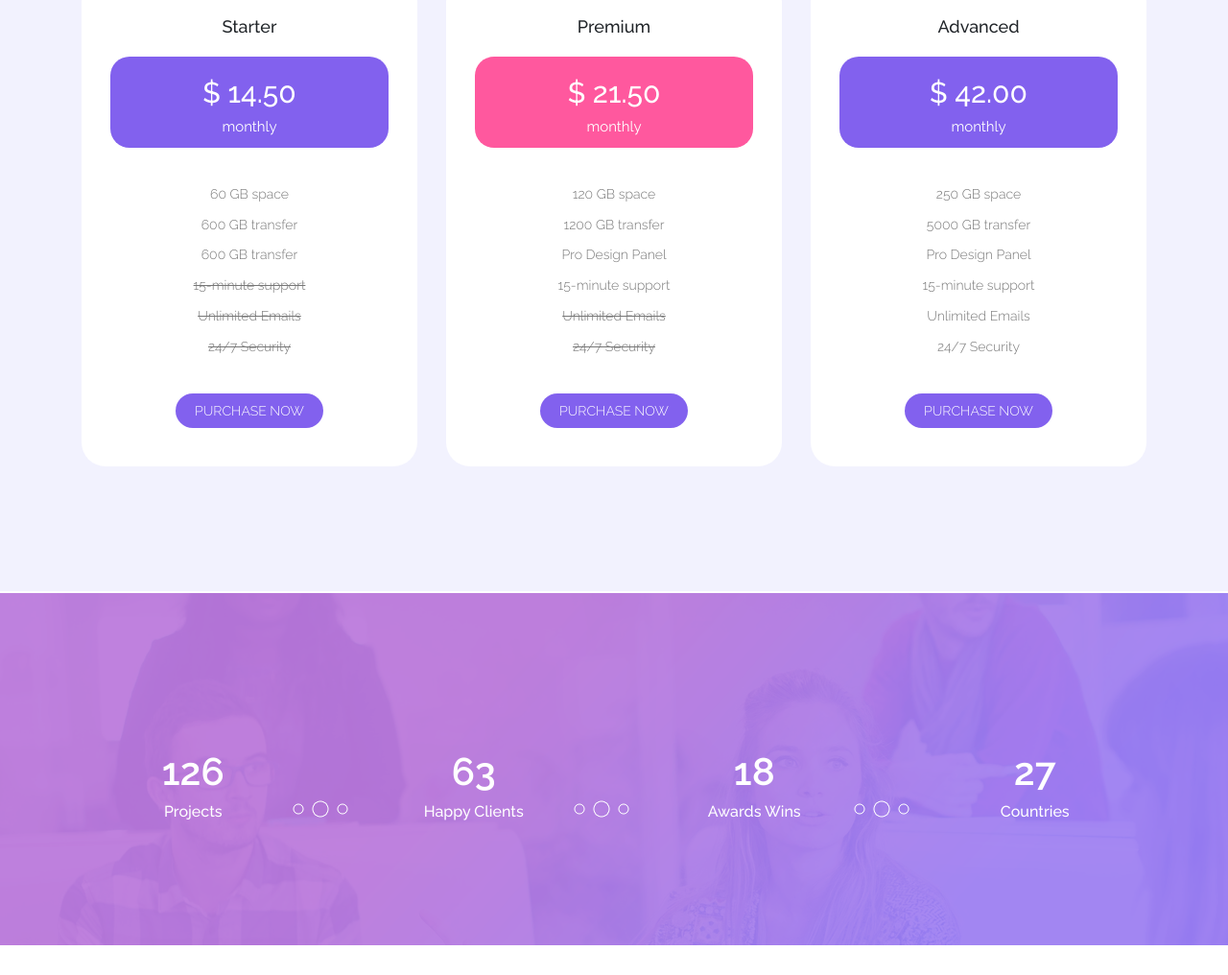
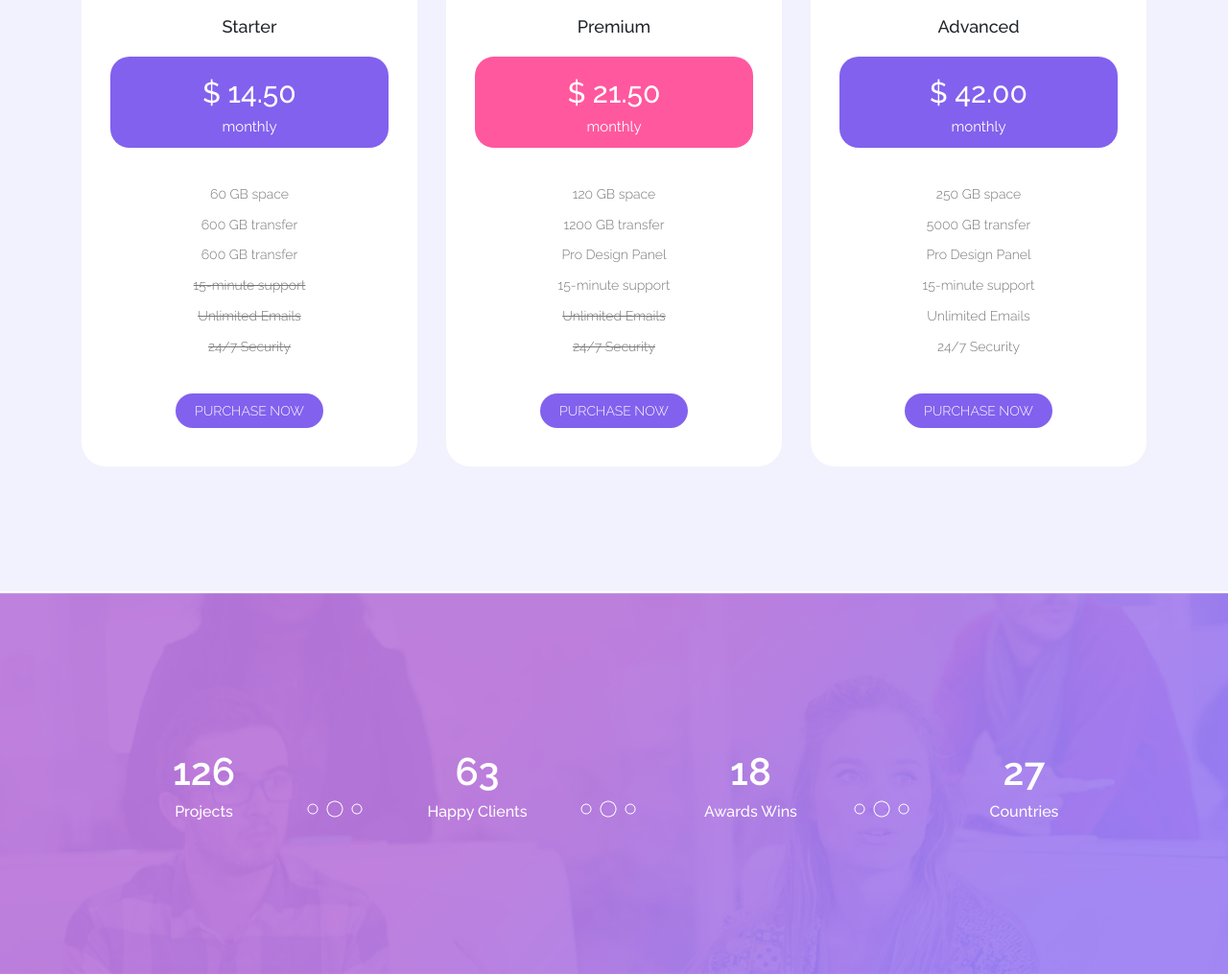
Before and after one commit to trong-tin/project-2, a plain HTML site: page index.html in a window 1280 px wide. Shown: the part 3662-4678 px from the top of the page at 96% size. Drawn offline with nearby package versions, Linux system fonts and the light colour scheme; a web font is replaced by a local one.

Commit message:
Update project-mini2

```diff
--- a/assets/css/styles.css
+++ b/assets/css/styles.css
@@ -435,11 +435,12 @@
     height: 50vh;
     opacity: 0.8;
     background-repeat: no-repeat;
-    overflow: hidden;
+    overflow-y: auto;
+    overflow-x: hidden;
+    background-size: cover;
 }
 
 .section-eight .container {
-    padding: 0 0;
     height: 100%;
 }
 
@@ -459,6 +460,7 @@
     display: flex;
     flex-direction: column;
     justify-content: center;
+    margin-bottom: 10px;
 }
 
 .section-eight .container .inner-box strong {
```
